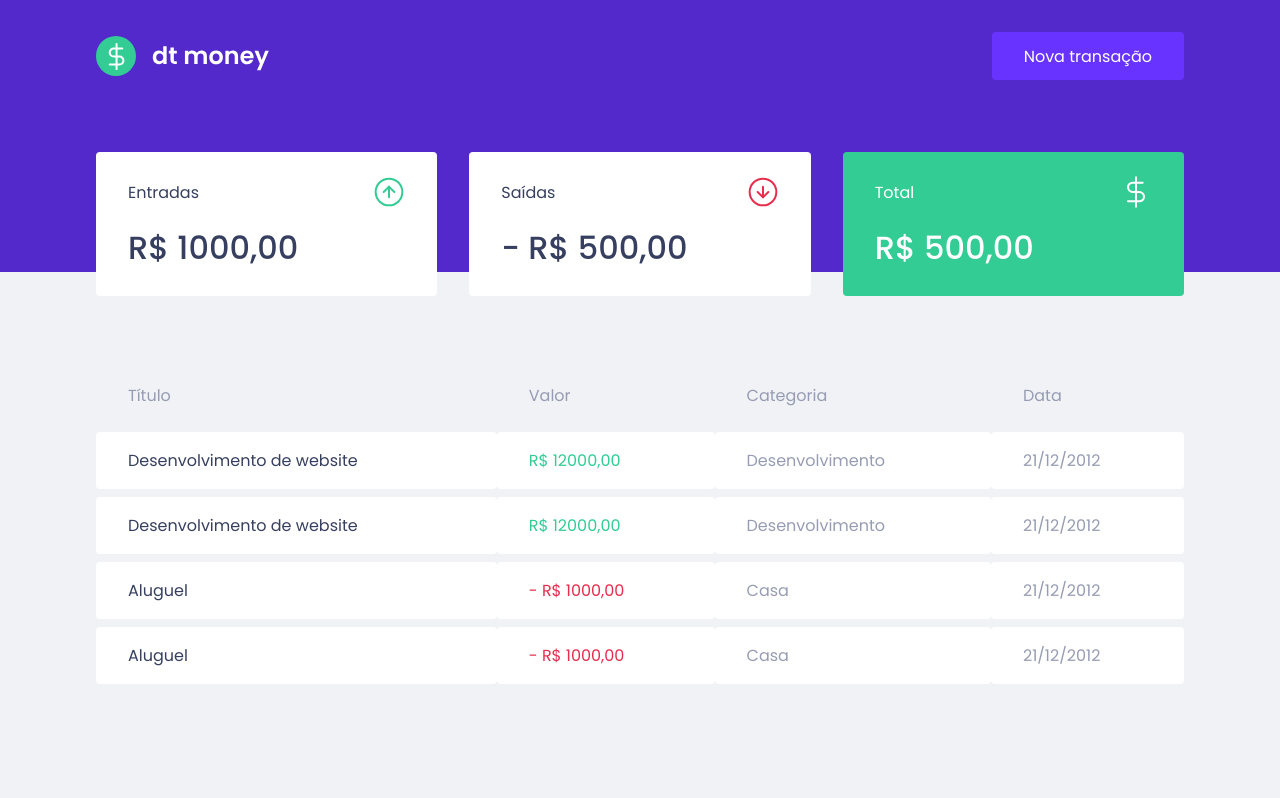
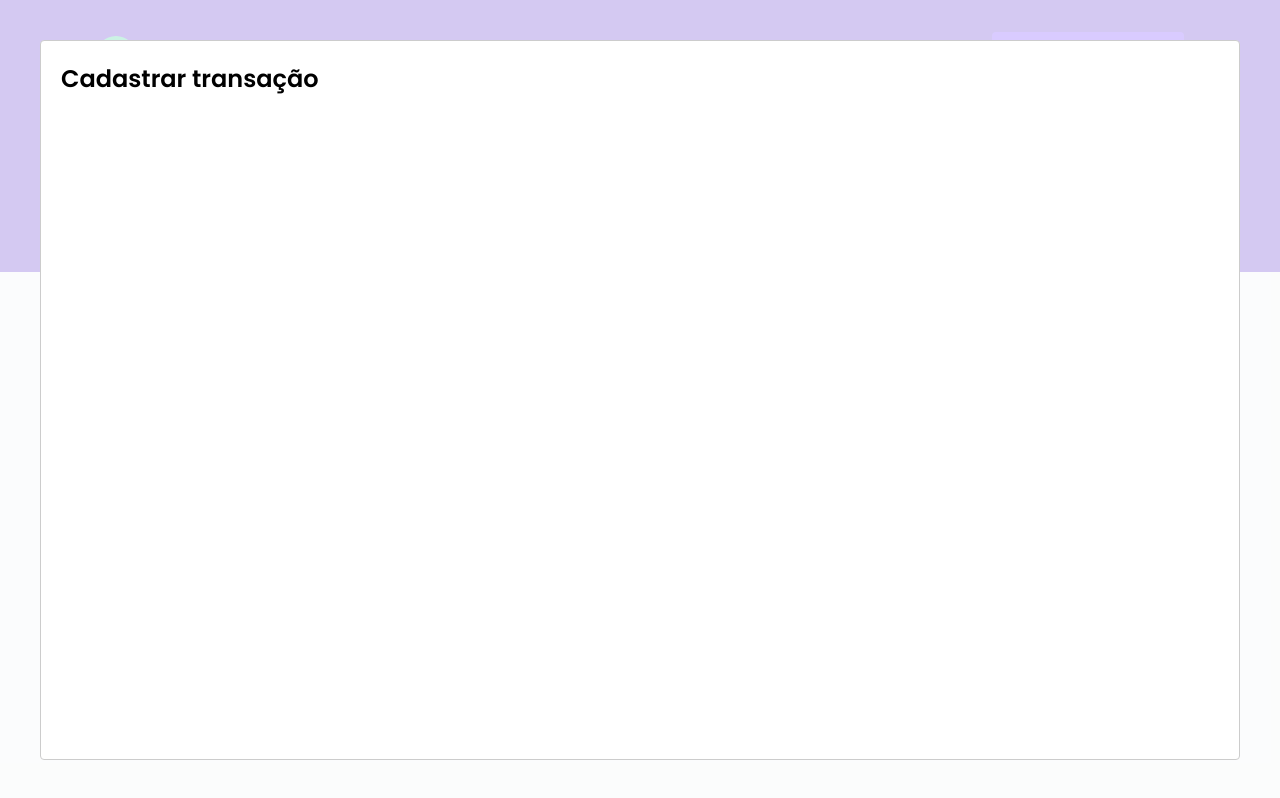
Before and after one commit to nelson-oak/irjs-dt-money, a React (Create React App) app: page / in a window 1280 px wide. Both pictures are taken after a click on the button "Nova transação". Built offline with nearby package versions, Linux system fonts and the light colour scheme; no server answers; what miragejs would draw is missing.

Commit message:
Aula 'Configurando modal de criação' (C2-M1-SM4)

```diff
--- a/package.json
+++ b/package.json
@@ -9,6 +9,7 @@
     "miragejs": "^0.1.41",
     "react": "^17.0.2",
     "react-dom": "^17.0.2",
+    "react-modal": "^3.13.1",
     "react-scripts": "4.0.3",
     "styled-components": "^5.3.0",
     "web-vitals": "^1.0.1"
@@ -21,6 +22,7 @@
     "@types/node": "^12.0.0",
     "@types/react": "^17.0.0",
     "@types/react-dom": "^17.0.0",
+    "@types/react-modal": "^3.12.0",
     "@types/styled-components": "^5.1.9",
     "typescript": "^4.1.2"
   },
--- a/src/App.tsx
+++ b/src/App.tsx
@@ -1,12 +1,34 @@
+import { useState } from "react";
+import Modal from "react-modal";
 import { Dashboard } from "./components/Dashboard";
 import { Header } from "./components/Header";
 import { GlobalStyle } from "./styles/global";
 
+Modal.setAppElement('#root')
+
 export function App() {
+  const [isNewTransactionModalOpen, setIsNewTransactionModal] = useState(false)
+
+  function handleOpenNewTransactionModal() {
+    setIsNewTransactionModal(true)
+  }
+
+  function handleCloseNewTransactionModal() {
+    setIsNewTransactionModal(false)
+  }
+
   return (
     <>
-      <Header />
+      <Header
+        onOpenNewTransactionModal={handleOpenNewTransactionModal}
+      />
       <Dashboard />
+      <Modal
+        isOpen={isNewTransactionModalOpen}
+        onRequestClose={handleCloseNewTransactionModal}
+      >
+        <h2>Cadastrar transação</h2>
+      </Modal>
       <GlobalStyle />
     </>
   );
--- a/src/components/Header/index.tsx
+++ b/src/components/Header/index.tsx
@@ -1,13 +1,19 @@
 import logoImg from '../../assets/logo.svg'
 import { Container, Content } from './styles'
 
-export function Header() {
+interface HeaderProps {
+  onOpenNewTransactionModal: () => void
+}
+
+export function Header({
+  onOpenNewTransactionModal
+}: HeaderProps) {
   return (
     <Container>
       <Content>
         <img src={logoImg} alt="dt money"/>
 
-        <button type="button">
+        <button type="button" onClick={onOpenNewTransactionModal}>
           Nova transação
         </button>
       </Content>
```
Also changed, not shown: 1 other file (tests, documents, lock files or other folders).
